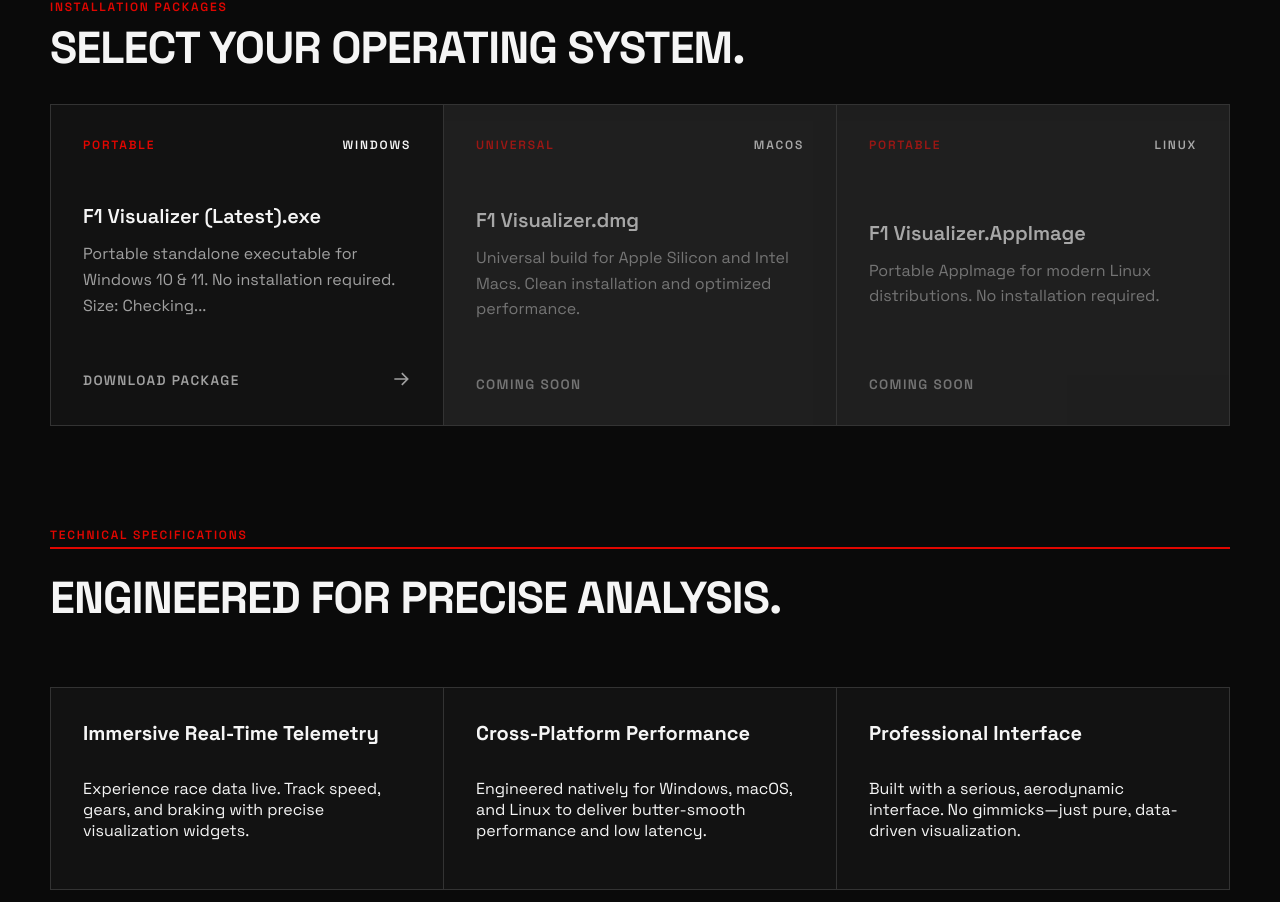
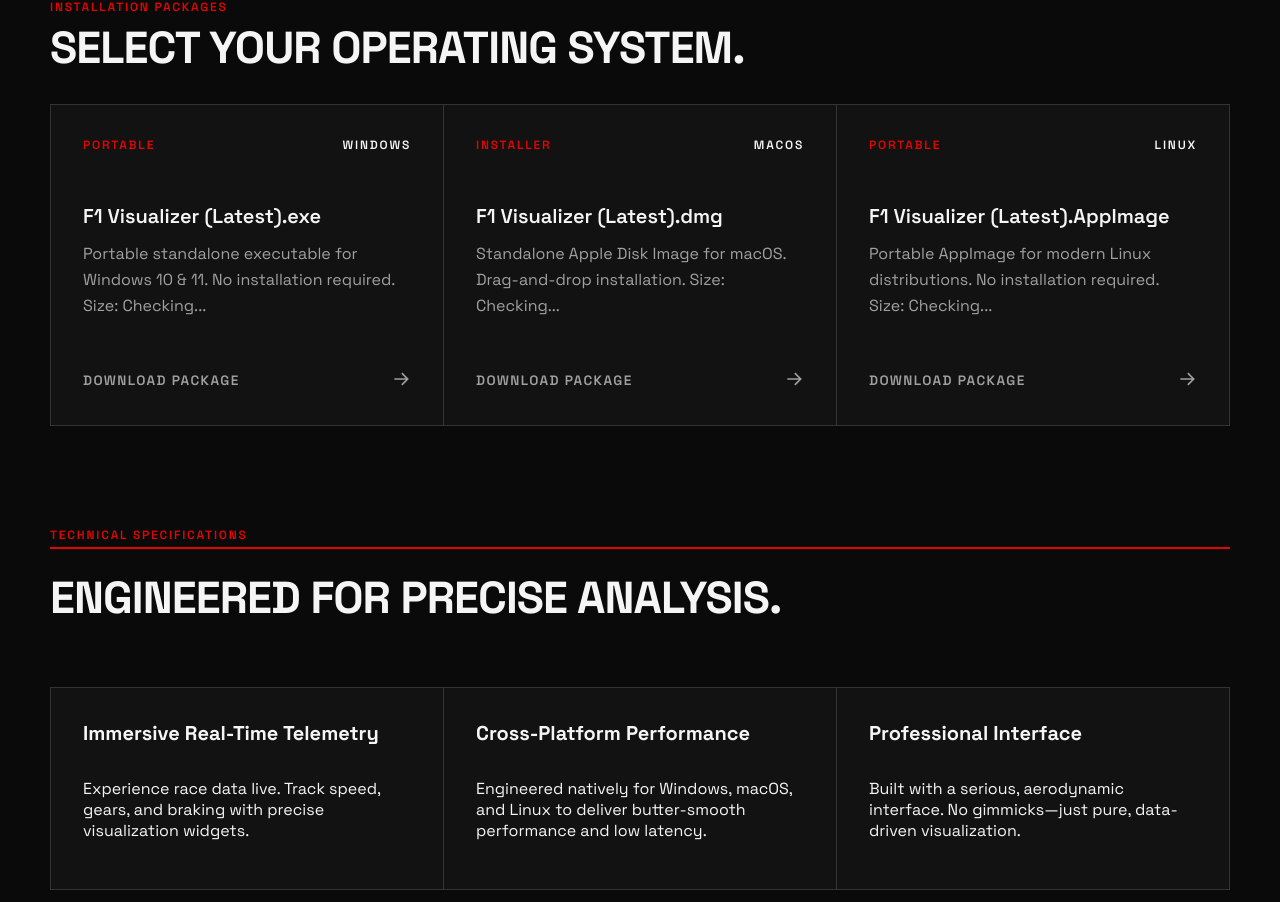
Before and after one commit to PI-Prasaad-Krishna/FormulaOne-replayer, a React (Vite) app in the folder website/: page / in a window 1280 px wide. Shown: the part 896-1798 px from the top of the page. Built offline with nearby package versions, Linux system fonts and the light colour scheme; no server answers.

Commit message:
Mac and Linux executables

```diff
--- a/website/src/App.jsx
+++ b/website/src/App.jsx
@@ -83,19 +83,19 @@ function App() {
     },
     {
       name: 'macOS',
-      filename: `F1 Visualizer.dmg`,
-      details: `Universal build for Apple Silicon and Intel Macs. Clean installation and optimized performance.`,
-      badge: 'Universal',
-      href: '#',
-      comingSoon: true,
+      filename: `F1 Visualizer (${latestVersion}).dmg`,
+      details: `Standalone Apple Disk Image for macOS. Drag-and-drop installation. Size: ${getDownloadSize('.dmg')}`,
+      badge: 'Installer',
+      href: getDownloadUrl('.dmg'),
+      comingSoon: false,
     },
     {
       name: 'Linux',
-      filename: `F1 Visualizer.AppImage`,
-      details: `Portable AppImage for modern Linux distributions. No installation required.`,
+      filename: `F1 Visualizer (${latestVersion}).AppImage`,
+      details: `Portable AppImage for modern Linux distributions. No installation required. Size: ${getDownloadSize('.AppImage')}`,
       badge: 'Portable',
-      href: '#',
-      comingSoon: true,
+      href: getDownloadUrl('.AppImage'),
+      comingSoon: false,
     },
   ];
 
```
